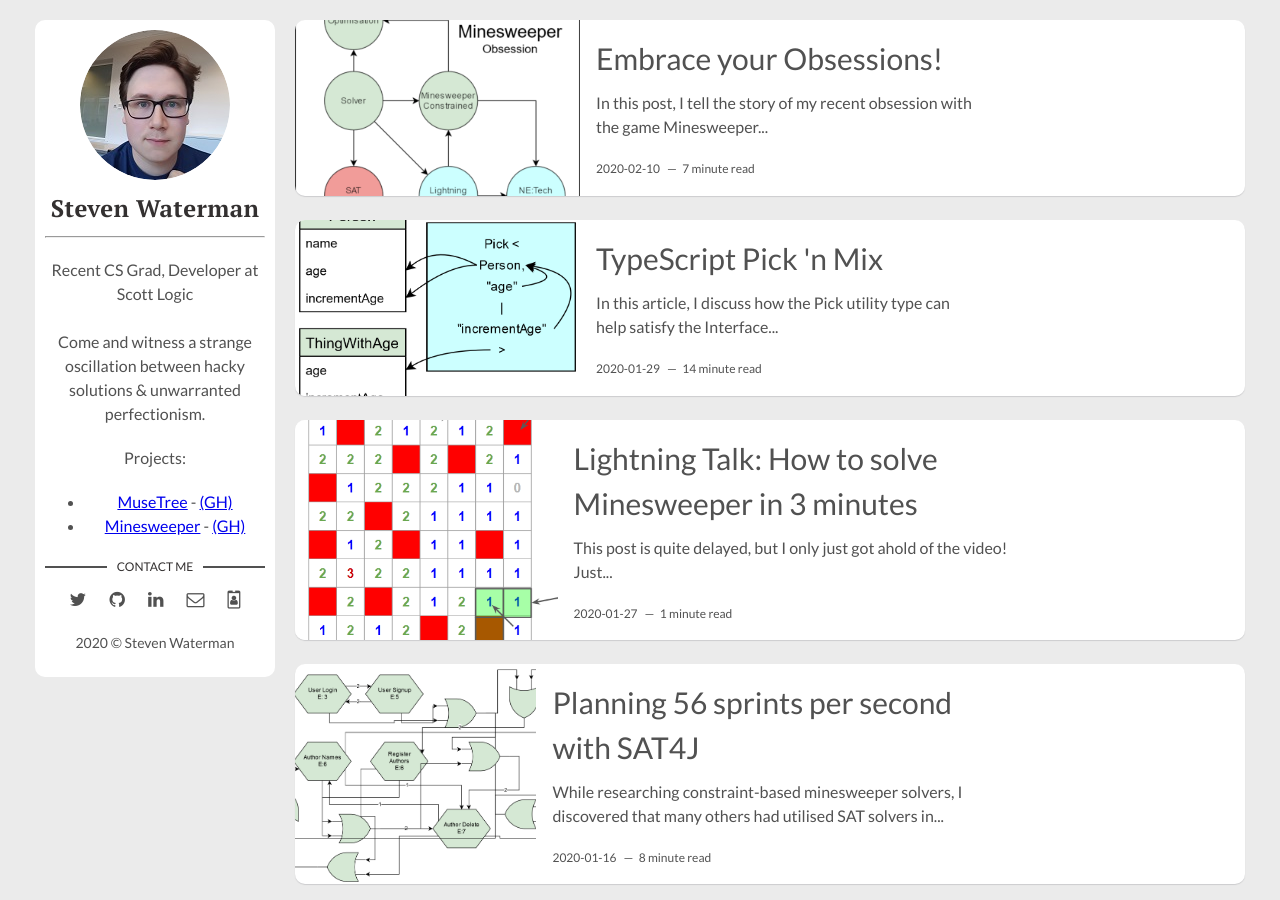
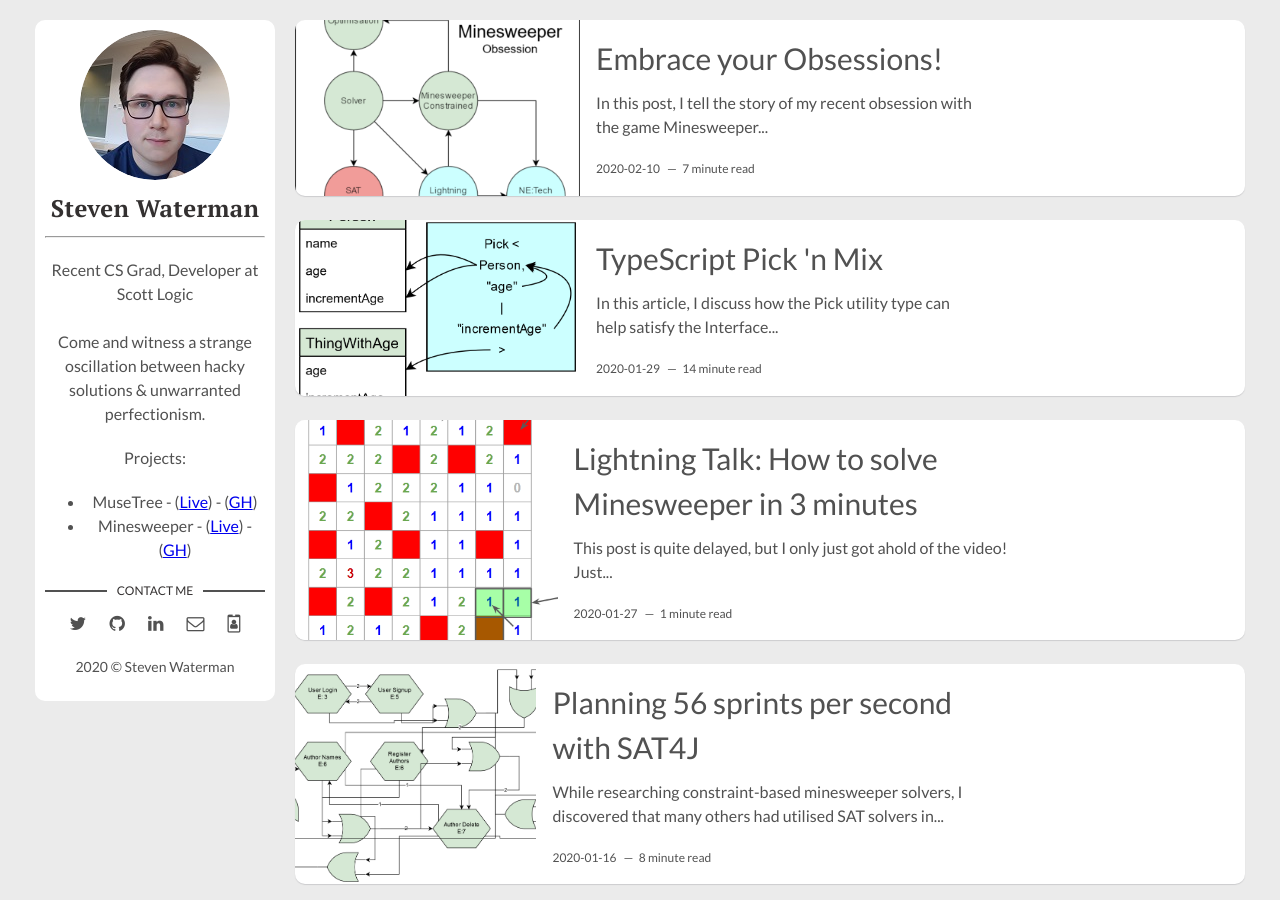
Before and after one commit to stevenwaterman/stevenwaterman.github.io, a Jekyll site: the page built from index.html, in a window 1280 px wide and 900 px high. Built offline with Jekyll 4.4.1, drawn with Linux system fonts in a browser that asks for light colours; the list of posts is cut into pages by our own code.

Commit message:
improve links

```diff
--- a/_layouts/main.html
+++ b/_layouts/main.html
@@ -14,8 +14,8 @@ layout: default
 	    <p>
 	    Projects:
 	    <ul>
-		<li><a href="http://musetree.stevenwaterman.uk">MuseTree</a> - <a href="https://github.com/stevenwaterman/musetree">(GH)</a></li>
-		<li><a href="http://minesweeper.stevenwaterman.uk">Minesweeper</a> - <a href="https://github.com/stevenwaterman/minesweeper-constrained">(GH)</a></li>
+		<li>MuseTree - (<a href="http://musetree.stevenwaterman.uk">Live</a>) - (<a href="https://github.com/stevenwaterman/musetree">GH</a>)</li>
+		<li>Minesweeper - (<a href="http://minesweeper.stevenwaterman.uk">Live</a>) - (<a href="https://github.com/stevenwaterman/minesweeper-constrained">GH</a>)</li>
 	    </ul>
 	    </p>
     </div>
```
